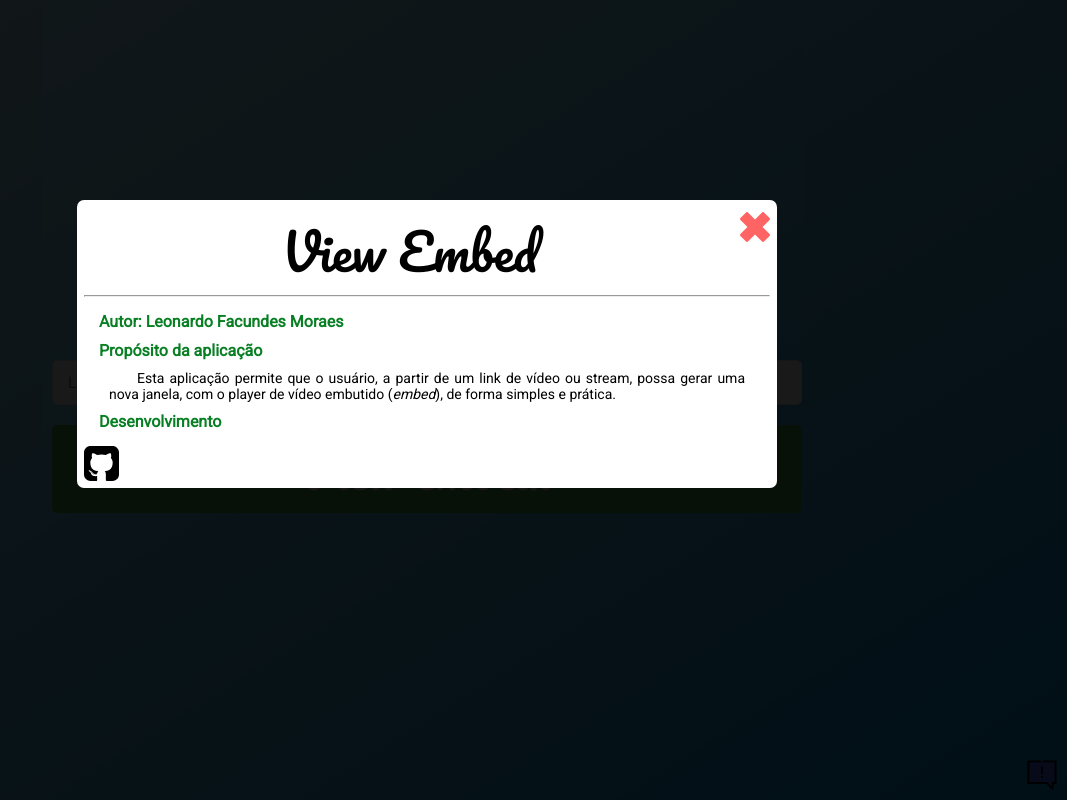
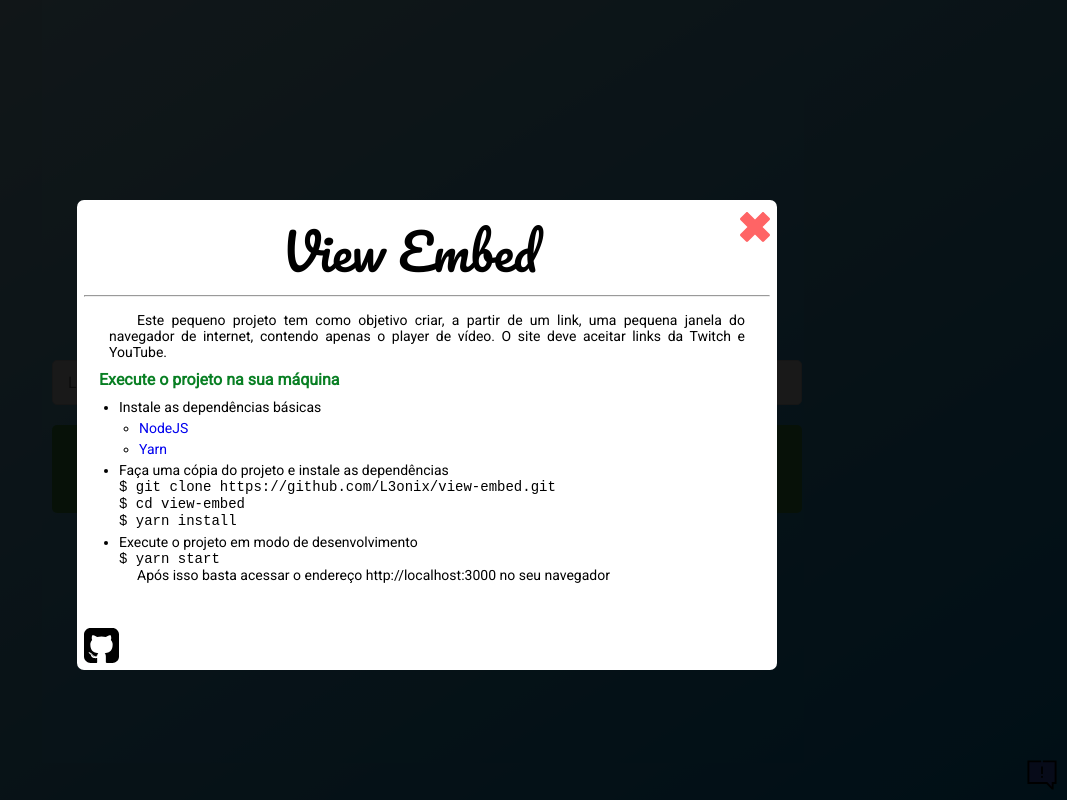
Before and after one commit to L3onix/view-embed, a React (Create React App) app: page / in a window 1280 px wide. Both pictures are taken after a click on the picture 1255 px from the left and 775 px from the top of the page. Shown: the whole page, without its empty margins (213-1280 px from the left). Built offline with nearby package versions, Linux system fonts and the light colour scheme.

Commit message:
alterando conteúdo do about

```diff
--- a/src/components/AboutModal.css
+++ b/src/components/AboutModal.css
@@ -13,6 +13,7 @@
     font-size: 16px;
     margin-bottom: 10px;
     color: #087f23;
+    font-style: normal;
 }
 
 .about-content p {
@@ -24,3 +25,14 @@
     margin-bottom: 10px;
     margin-right: 10px;
 }
+
+.about-content li {
+    font-family: 'Roboto', Arial, Helvetica, sans-serif;
+    font-size: 14px;
+    margin-left: 20px;
+    margin-top: 5px;
+}
+
+.github img{
+    margin-top: 30px;
+}
--- a/src/components/AboutModal.js
+++ b/src/components/AboutModal.js
@@ -10,7 +10,7 @@ export default class AboutModal extends React.Component {
     }
 
     render() {
-        if(!this.props.show){
+        if (!this.props.show) {
             return null
         }
         return (
@@ -18,15 +18,29 @@ export default class AboutModal extends React.Component {
                 <div className="about-content">
                     <img src={exit} alt="fechar popup about" id="exit" onClick={this.onClose} />
                     <span className="app-name">View Embed</span>
-                    <hr/>
+                    <hr />
                     <div>
-                        <h2>Autor: Leonardo Facundes Moraes</h2>
-
-                        <h2>Propósito da aplicação</h2>
-                        <p>Esta aplicação permite que o usuário, a partir de um link de vídeo ou stream, possa gerar uma nova janela, com o player de vídeo embutido
-                            (<i>embed</i>), de forma simples e prática.</p>
-
-                        <h2>Desenvolvimento</h2>
+                        <p>Este pequeno projeto tem como objetivo criar, a partir de um link, uma pequena janela do navegador de internet, contendo apenas o player de vídeo. O site deve aceitar links da Twitch e YouTube.</p>
+                        <h2>Execute o projeto na sua máquina</h2>
+                        <ul>
+                            <li>Instale as dependências básicas
+					            <ul>
+                                    <li><a href="https://nodejs.org/en/download/">NodeJS</a></li>
+                                    <li><a href="https://classic.yarnpkg.com/pt-BR/">Yarn</a></li>
+                                </ul>
+                            </li>
+                            <li>Faça uma cópia do projeto e instale as dependências<br />
+                                <code>
+                                    $ git clone https://github.com/L3onix/view-embed.git<br/>
+                                    $ cd view-embed<br/>
+                                    $ yarn install
+                    </code>
+                            </li>
+                            <li>Execute o projeto em modo de desenvolvimento<br />
+                                <code>$ yarn start</code>
+                            </li>
+                        </ul>
+                        <p>Após isso basta acessar o endereço http://localhost:3000 no seu navegador</p>
                     </div>
                     <a href="https://github.com/L3onix/view-embed" className="github"><img src={github} alt="logotipo do github" /></a>
                 </div>
```
